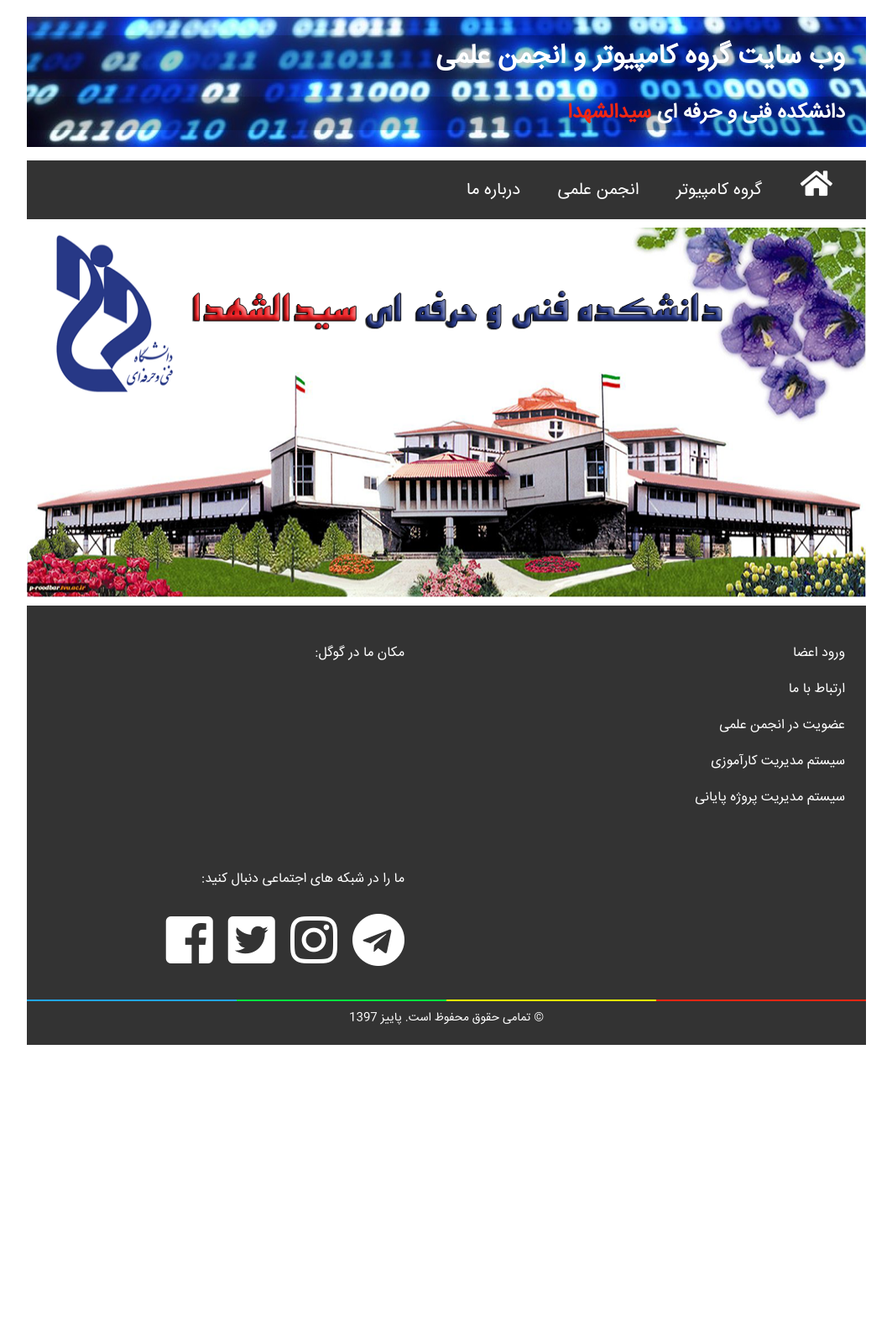
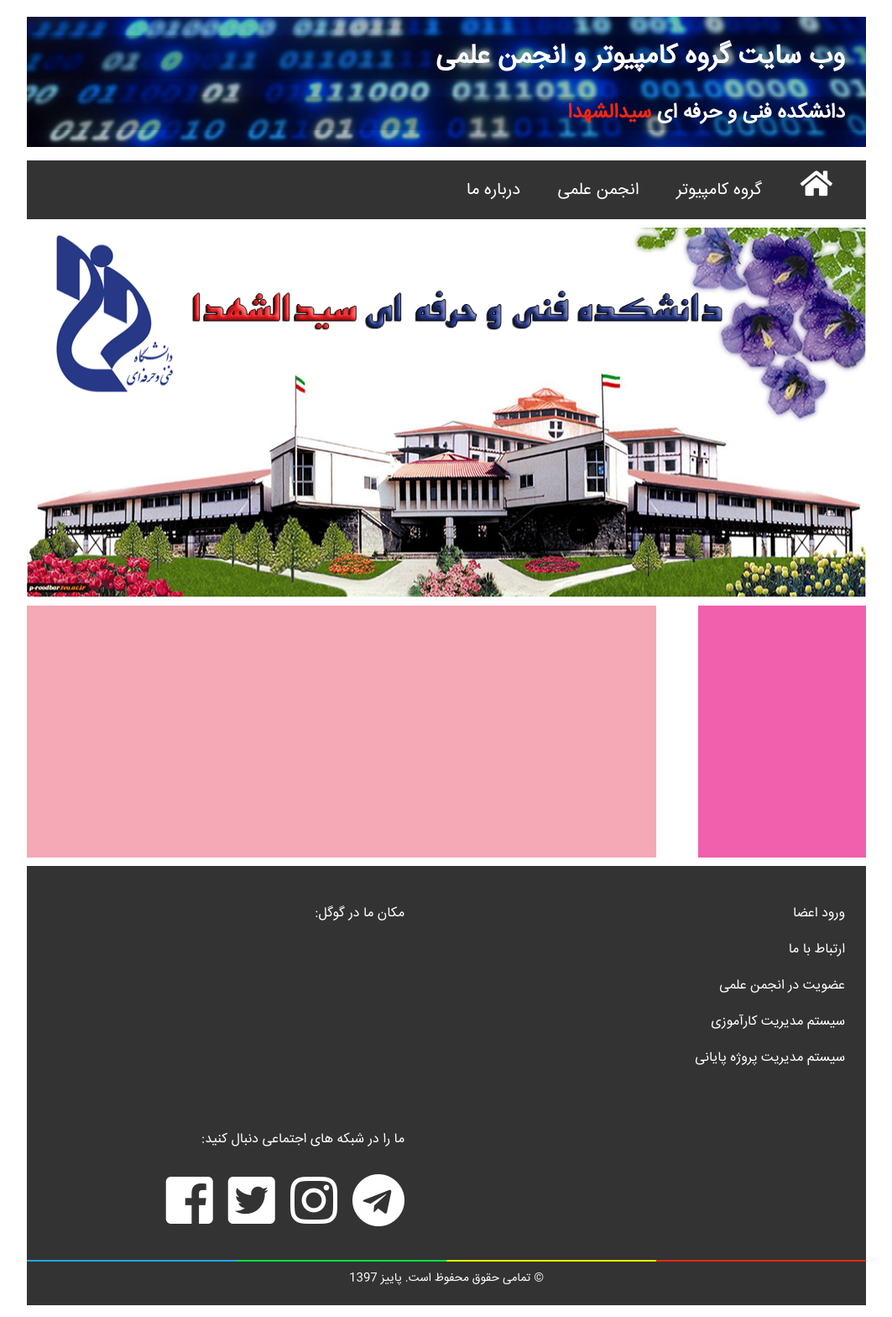
Before and after one commit to m-nemati/Computer-Group-Website, a PHP site: page / in a window 1280 px wide. Shown: the whole page at 84% size, without its empty margins (108-1171 px from the left). Before the commit the page ends 1244 px from the top, so only its background shows below. Run offline with PHP 8.4, Linux system fonts and the light colour scheme; a map, chart or similar area stays blank; grey boxes are pictures that could not be loaded.

Commit message:
6th changes, add main body and little change in header

```diff
--- a/css/mainstyle.css
+++ b/css/mainstyle.css
@@ -1,103 +1,122 @@
-@font-face{
-	font-family: 'iransans';
-	src: url(../fonts/iransans/eot/IRANSansWeb.eot) format('eot'),
-		url(../fonts/iransans/ttf/IRANSansWeb.ttf) format('ttf'),
-		url(../fonts/iransans/woff/IRANSansWeb.woff) format('woff');
+@font-face {
+  font-family: "iransans";
+  src: url(../fonts/iransans/eot/IRANSansWeb.eot) format("eot"),
+    url(../fonts/iransans/ttf/IRANSansWeb.ttf) format("ttf"),
+    url(../fonts/iransans/woff/IRANSansWeb.woff) format("woff");
 }
 
-body{
+body {
   direction: rtl;
   font-family: iransans;
 }
 
-#wrapper{
+#wrapper {
   width: 1000px;
-    margin:20px auto 0;
+  margin: 20px auto 0;
 }
 @keyframes example {
-    from {color:violet}
-    to {color: yellow}
+  from {
+    color: violet;
   }
-#txtTitle{
-    background-image: url('../images/txtheader.png');
+  to {
+    color: yellow;
+  }
+}
+#txtTitle {
+  background-image: url("../images/txtheader.png");
   color: rgb(255, 255, 255);
   padding: 0.1px;
 }
-#txtTitle h1,h2{
+#txtTitle h1,
+h2 {
   background-color: rgba(3, 3, 3, 0.2);
   padding-right: 25px;
   animation-name: example;
   animation-duration: 5s;
 }
-
-#mainNavigation{
+/* Styles for Navigation*/
+#mainNavigation {
   background-color: #333;
   height: 70px;
-
 }
-#mainNavigation nav ul{
+#mainNavigation nav ul {
   list-style-type: none;
   margin-right: 0;
-
 }
-#mainNavigation ul li{
+#mainNavigation ul li {
   display: inline;
   padding-left: 40px;
-
 }
 
-#mainNavigation ul li a{
+#mainNavigation ul li a {
   color: white;
   text-decoration: none;
   font-size: 20px;
 }
 
-#mainNavigation ul li a:hover{
+#mainNavigation ul li a:hover {
   color: rgb(0, 230, 64);
   font-size: 22px;
 }
-
-#imgaheHeader{
+/* Stlyle for Image Header*/
+#imgaheHeader {
   margin-top: 10px;
 }
-#picheader{
-
+#picheader {
   width: 1000px;
   height: 440px;
 }
 
+/* Style for Right Panel*/
+#rightPanel {
+  width: 200px;
+  background-color: rgb(240, 96, 173);
+  height: 300px;
+  float: right;
+}
+
+/*Style for Main body Panel*/
+#mainBody {
+  width: 750px;
+  background-color: rgb(245, 168, 181);
+  height: 300px;
+  float: left;
+  margin-bottom: 10px;
+}
+
 /* Footer Styles*/
-#footer{
+#footer {
   background-color: #333;
   color: #fff;
-
+  margin-top: 10px;
+  clear: both;
 }
-.rightDiv{
+.rightDiv {
   width: 450px;
   float: right;
   margin-right: 25px;
 }
-.rightDiv a{
+.rightDiv a {
   text-decoration: none;
   color: #fff;
   font-size: 16px;
 }
-.rightDiv a:hover{
+.rightDiv a:hover {
   color: rgb(0, 230, 64);
   font-size: 18px;
 }
-.leftDiv{
+.leftDiv {
   width: 450px;
   float: left;
 }
-#socialIcon a{
+#socialIcon a {
   text-decoration: none;
   color: #fff;
 }
-#colorLine{
+#colorLine {
   clear: both;
 }
-.line{
+.line {
   width: 250px;
   height: 2px;
   border: none;
@@ -105,14 +124,12 @@ body{
   padding-right: 0;
   margin-right: 0;
   color: black;
-
 }
-.copyrightSection{
+.copyrightSection {
   clear: both;
 }
-.copyright{
+.copyright {
   text-align: center;
   padding-bottom: 20px;
   font-size: 14px;
-
 }
--- a/index.html
+++ b/index.html
@@ -16,6 +16,7 @@
 
 <body>
     <div id="wrapper">
+        <!-- Text Top Header -->
         <header id="txtTitle">
             <h1>
                 وب سایت
@@ -23,7 +24,7 @@
                     گروه کامپیوتر
                 </span>
                 و
-                <span >
+                <span>
                     انجمن علمی
                 </span>
             </h1>
@@ -33,7 +34,6 @@
                     سیدالشهدا
                 </span>
             </h2>
-
         </header>
         <!-- Main web site Navigation-->
         <nav id="mainNavigation">
@@ -58,8 +58,12 @@
         <header id="imgaheHeader">
             <img id="picheader" src="images/topheader.png" alt="هدر اصلی وب سایت">
         </header>
-        <!-- Main Page Content -->
-        <div>
+        <!-- Right Panlel-->
+        <div id="rightPanel">
+
+        </div>
+        <!-- Main Page Content Div -->
+        <div id="mainBody">
 
         </div>
         <!-- Footer -->
```
Also changed, not shown: images/txtheader.png, images/txtheader2.png (added). Lines whose indentation alone changed are shown as unchanged.
